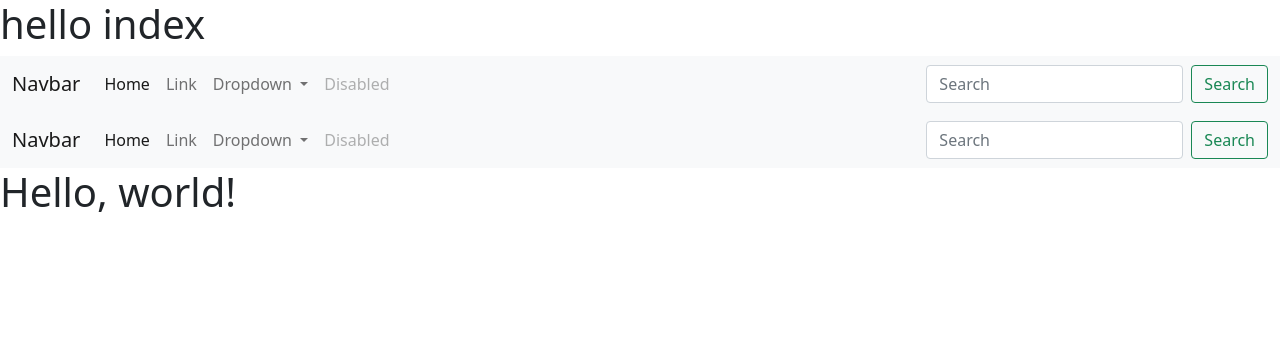
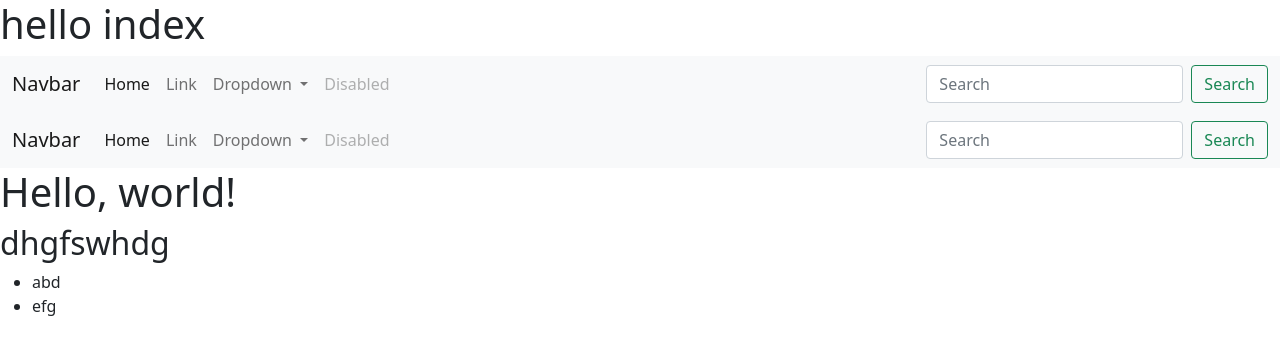
Before and after one commit to Niha-k/insurance, a plain HTML site: page index.html in a window 1280 px wide. Drawn offline with nearby package versions, Linux system fonts and the light colour scheme.

Commit message:
added unorder list

```diff
--- a/index.html
+++ b/index.html
@@ -85,7 +85,11 @@
         </div>
       </nav>
     <h1>Hello, world!</h1>
-
+    <h2>dhgfswhdg</h2>
+<ul>
+    <li>abd</li>
+    <li>efg</li>
+</ul>
     <!-- Optional JavaScript; choose one of the two! -->
 
     <!-- Option 1: Bootstrap Bundle with Popper -->
```
